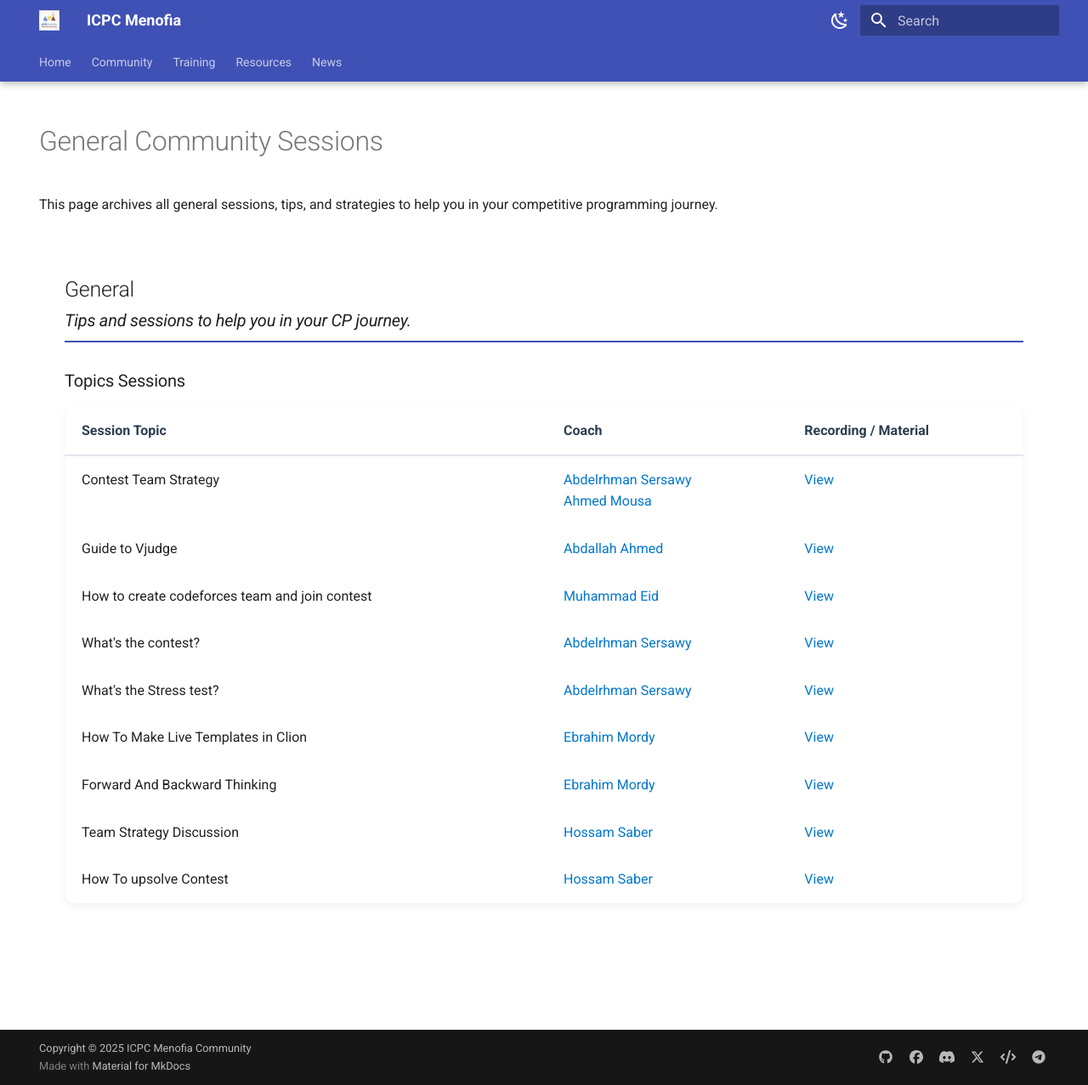
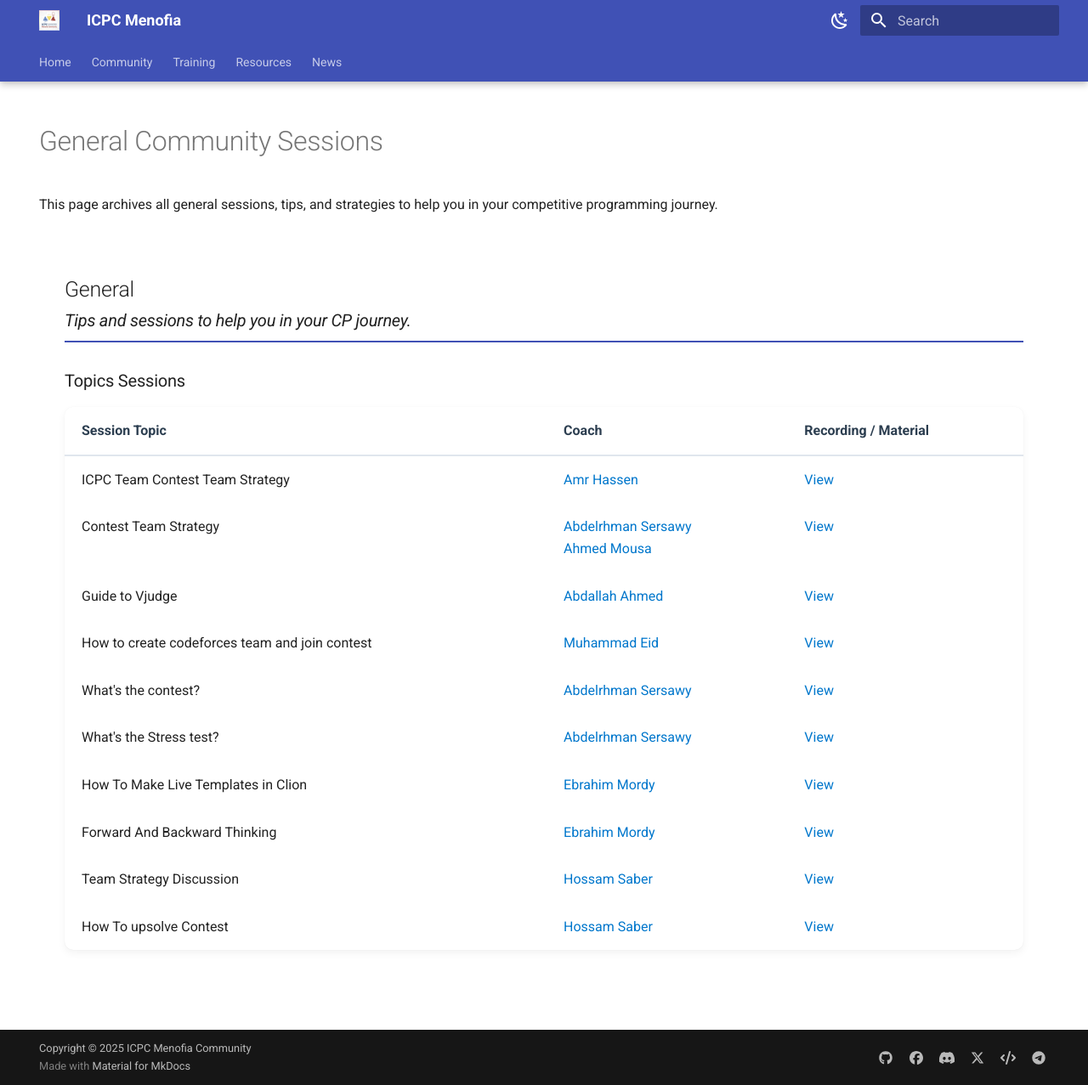
Before and after one commit to ICPC-Menofia/icpc-menofia.github.io, an MkDocs documentation site: the page built from docs/resources/sessions/general.md, in a window 1280 px wide and 1277 px high. Shown: the whole window at 85% size. Built offline with MkDocs 1.6.1 and Material for MkDocs 9.7.7, drawn with Linux system fonts in a browser that asks for light colours.

Commit message:
Add ICPC Team Contest Team Strategy to Material (#52)

```diff
--- a/docs/resources/sessions/general.md
+++ b/docs/resources/sessions/general.md
@@ -21,6 +21,13 @@ This page archives all general sessions, tips, and strategies to help you in you
         </tr>
     </thead>
     <tbody>
+        <tr>
+            <td>ICPC Team Contest Team Strategy</td>
+            <td>
+               <a data-link="coach:amr_hassen">Amr Hassen</a>
+            </td>
+            <td><a href="https://www.youtube.com/watch?v=KVRqLD8oO78" target="_blank">View</a></td>
+        </tr>
         <tr>
             <td>Contest Team Strategy</td>
             <td>
```
